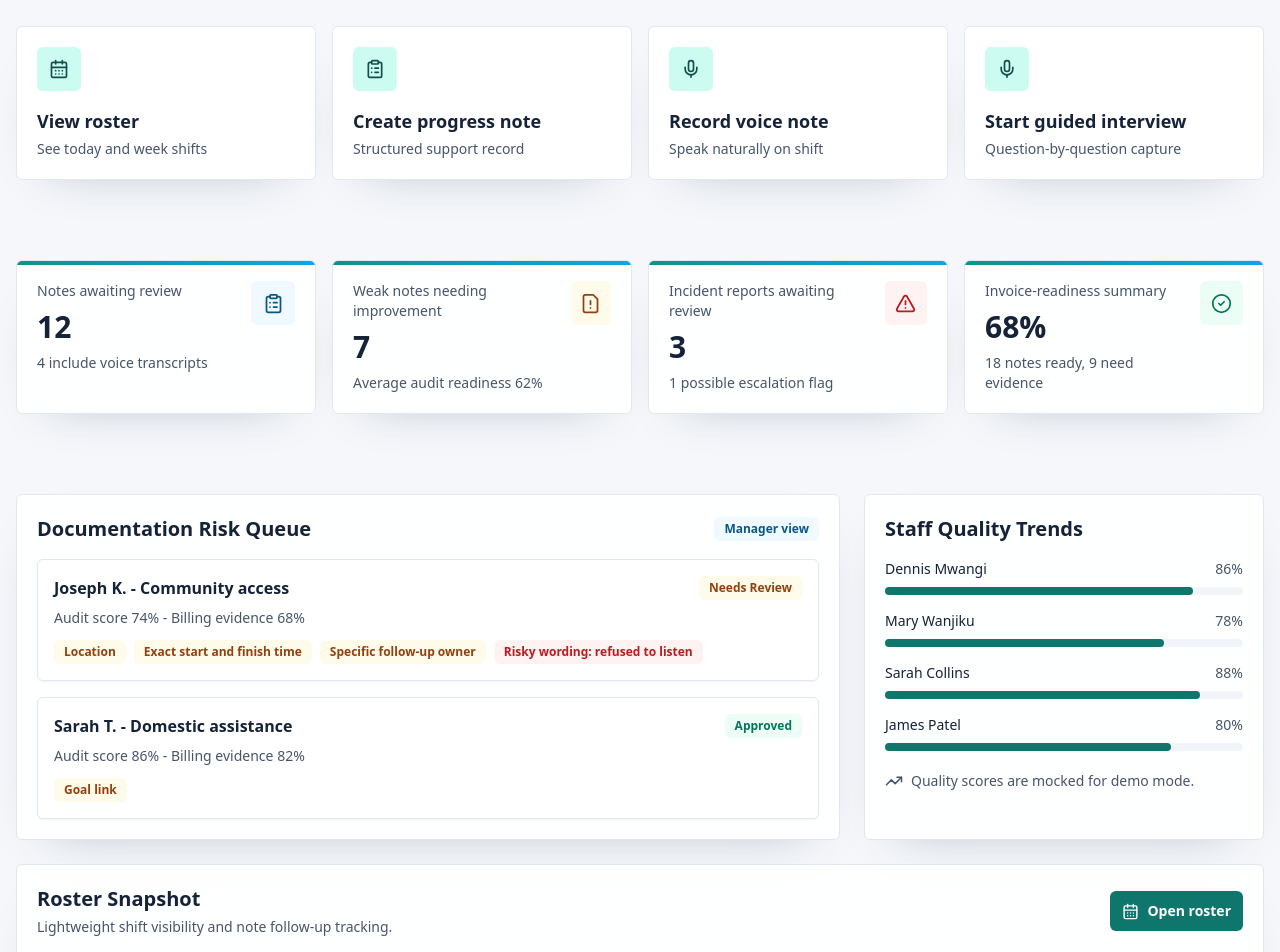
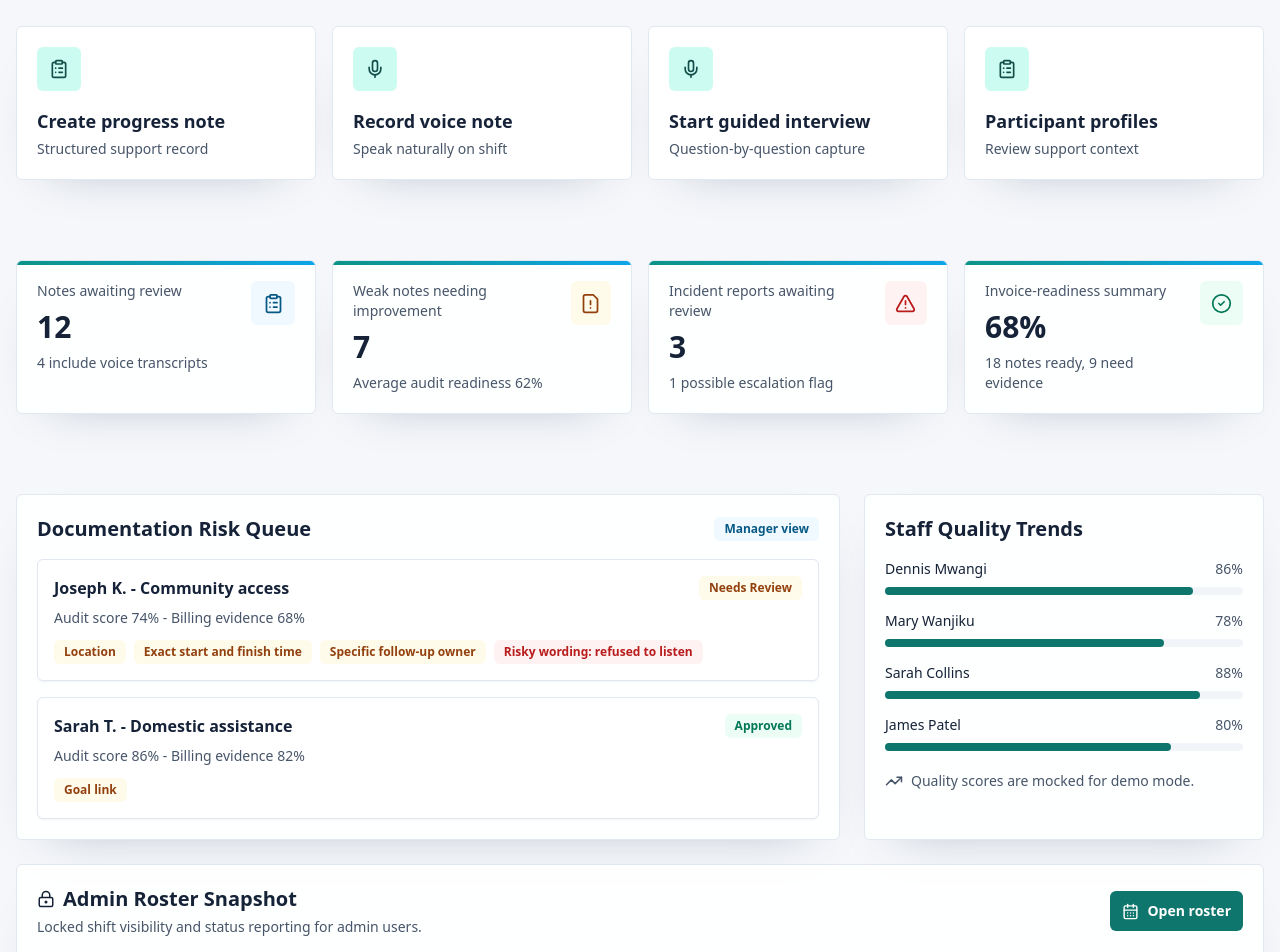
Before and after one commit to DENMWA/EMPOWER, a Next.js app: page /dashboard in a window 1280 px wide. Shown: the part 380-1332 px from the top of the page. Built offline with nearby package versions, Linux system fonts and the light colour scheme.

Commit message:
Remove worker roster shortcut

```diff
--- a/components/dashboard/DashboardCards.tsx
+++ b/components/dashboard/DashboardCards.tsx
@@ -2,7 +2,7 @@ import Link from "next/link";
 import { Card, StatusBadge } from "@/components/ui";
 import { getRosterSummary } from "@/lib/roster";
 import { participants, progressNotes, users } from "@/lib/sample-data";
-import { AlertTriangle, CalendarDays, CheckCircle2, ClipboardList, FileWarning, Mic, TrendingUp } from "lucide-react";
+import { AlertTriangle, CalendarDays, CheckCircle2, ClipboardList, FileWarning, LockKeyhole, Mic, TrendingUp } from "lucide-react";
 
 const managerStats = [
   { label: "Notes awaiting review", value: "12", detail: "4 include voice transcripts", icon: ClipboardList, tone: "bg-sky-50 text-sky-800" },
@@ -12,10 +12,10 @@ const managerStats = [
 ];
 
 const workerActions = [
-  { label: "View roster", detail: "See today and week shifts", href: "/roster", icon: CalendarDays },
   { label: "Create progress note", detail: "Structured support record", href: "/notes/new", icon: ClipboardList },
   { label: "Record voice note", detail: "Speak naturally on shift", href: "/notes/new#voice", icon: Mic },
-  { label: "Start guided interview", detail: "Question-by-question capture", href: "/notes/new#guided", icon: Mic }
+  { label: "Start guided interview", detail: "Question-by-question capture", href: "/notes/new#guided", icon: Mic },
+  { label: "Participant profiles", detail: "Review support context", href: "/participants", icon: ClipboardList }
 ];
 
 export function ManagerDashboardCards() {
@@ -114,8 +114,8 @@ export function DashboardOperationalLists() {
       <Card className="lg:col-span-3">
         <div className="mb-4 flex flex-wrap items-center justify-between gap-3">
           <div>
-            <h2 className="text-xl font-semibold text-ink">Roster Snapshot</h2>
-            <p className="mt-1 text-sm text-slate-600">Lightweight shift visibility and note follow-up tracking.</p>
+            <h2 className="flex items-center gap-2 text-xl font-semibold text-ink"><LockKeyhole size={18} aria-hidden="true" />Admin Roster Snapshot</h2>
+            <p className="mt-1 text-sm text-slate-600">Locked shift visibility and status reporting for admin users.</p>
           </div>
           <Link href="/roster" className="inline-flex min-h-10 items-center gap-2 rounded-md bg-sea px-3 text-sm font-semibold text-white hover:bg-teal-800">
             <CalendarDays size={17} aria-hidden="true" />Open roster
```
